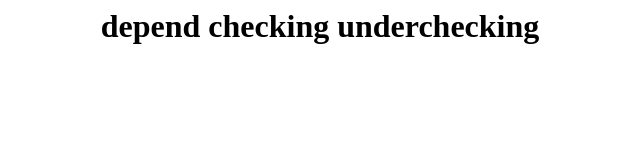
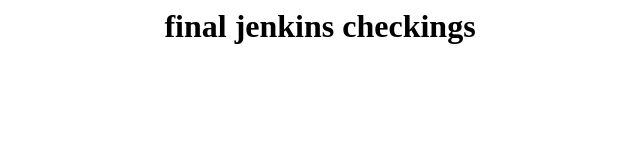
Before and after one commit to hari95kishore/jenkinscreations, a plain HTML site: page index.html in a window 1280 px wide. Shown: the whole page, without its empty margins (320-960 px from the left). Drawn offline with Linux system fonts and the light colour scheme.

Commit message:
update index

```diff
--- a/index.html
+++ b/index.html
@@ -1,9 +1,9 @@
 <html>
 <head>
-<title> roles checking!</title>
+<title> jenkins checking !</title>
 </head>
 <body>
-<center><h1> depend checking underchecking</h1></center>
+<center><h1> final jenkins checkings </h1></center>
 
 </body>
 </html>
```
